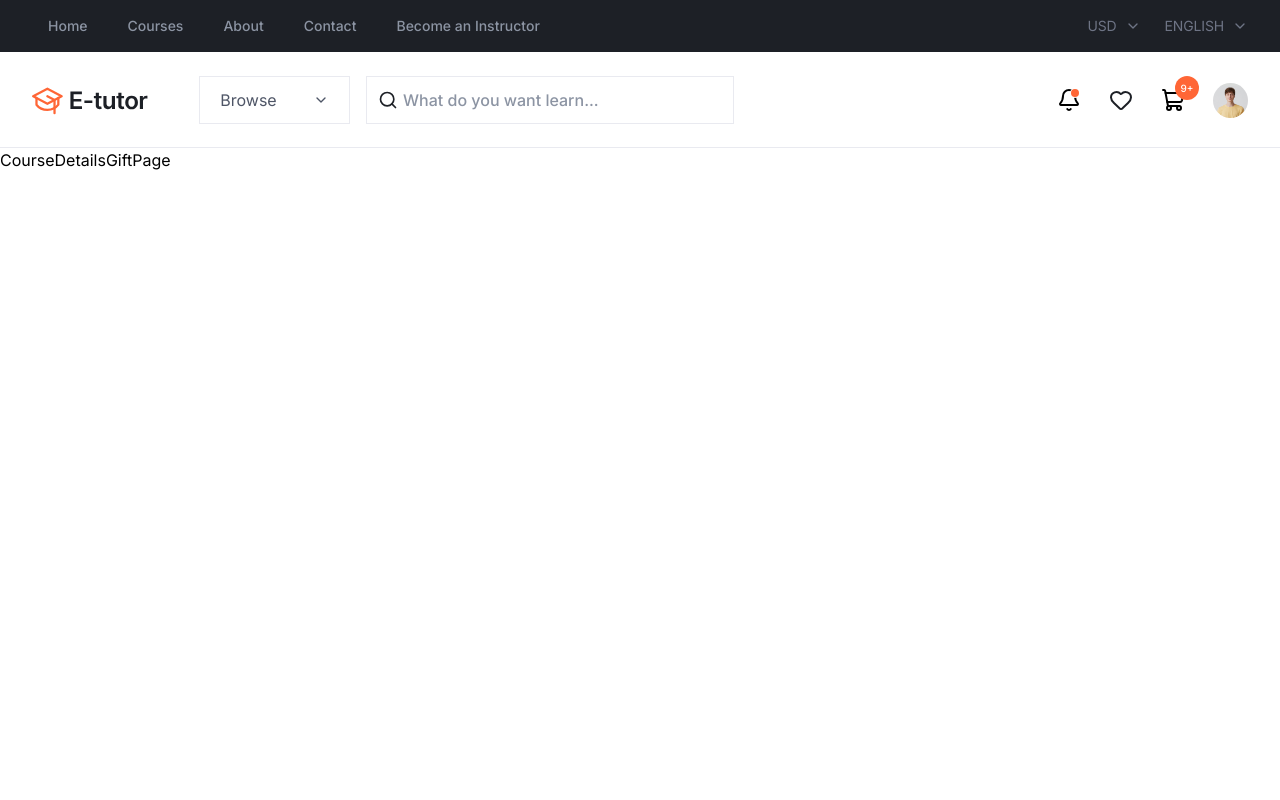
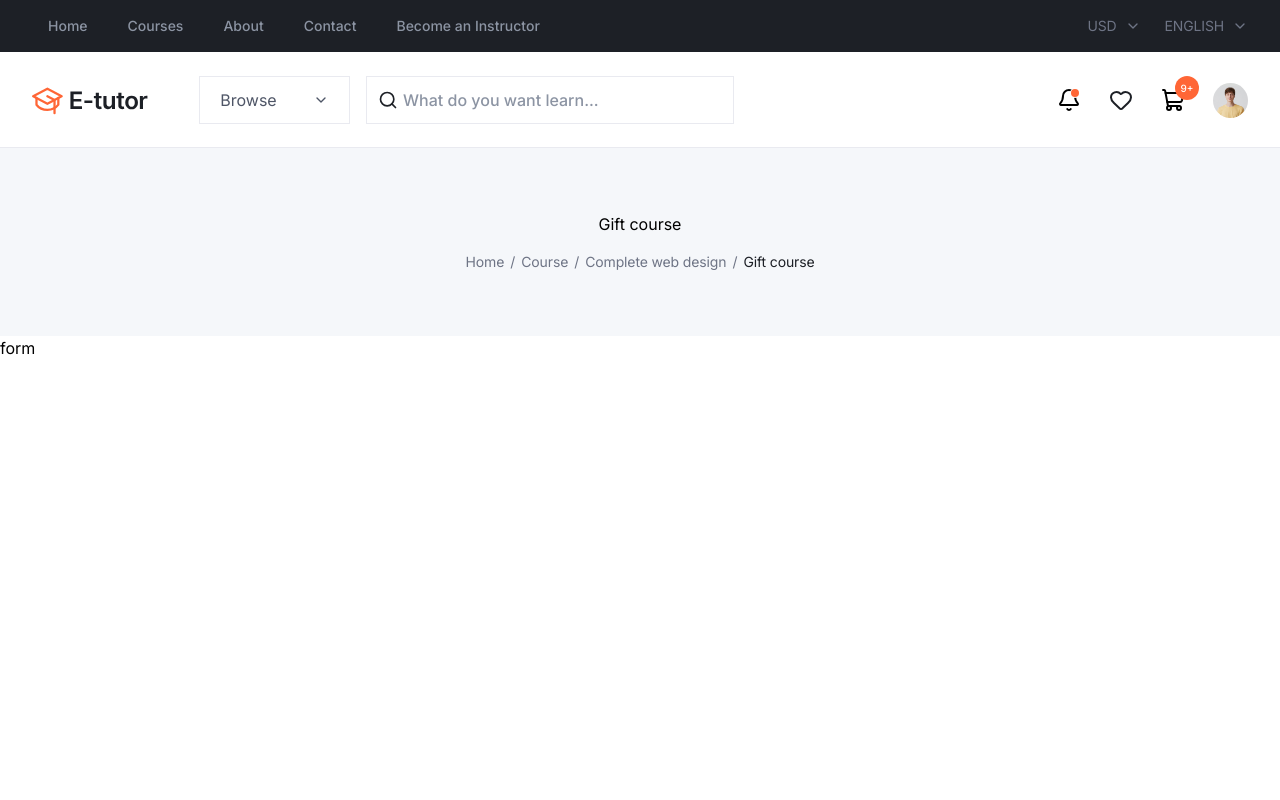
Before and after one commit to Ahmed-Sadek89/lms-train, a Next.js app: page /courses/course-slug/gift in a window 1280 px wide. Shown: the top 800 px of the page. Built offline with nearby package versions, Linux system fonts and the light colour scheme.

Commit message:
feat: make genaric header

```diff
--- a/app/(public)/courses/[slug]/gift/page.tsx
+++ b/app/(public)/courses/[slug]/gift/page.tsx
@@ -1,8 +1,8 @@
-import React from 'react'
+import GiftCourseWrapper from "@/components/gift-course"
 
 const CourseDetailsGiftPage = () => {
   return (
-    <div>CourseDetailsGiftPage</div>
+    <GiftCourseWrapper />
   )
 }
 
--- /dev/null
+++ b/components/gift-course/index.tsx
@@ -0,0 +1,16 @@
+import MainHeader from "../ui/main-header"
+import { breedcrumb } from "./utils/breadcrumb"
+
+const GiftCourseWrapper = () => {
+    return (
+        <>
+            <MainHeader
+                title="Gift course"
+                links={breedcrumb}
+            />
+            <section>form</section>
+        </>
+    )
+}
+
+export default GiftCourseWrapper
--- /dev/null
+++ b/components/gift-course/utils/breadcrumb.ts
@@ -0,0 +1,10 @@
+export const breedcrumb = [
+    {
+        href: "/courses",
+        title: "Course",
+    },
+    {
+        href: "/courses/course-slug",
+        title: "Complete web design",
+    },
+]
--- a/components/ui/main-breadcrumb/index.tsx
+++ b/components/ui/main-breadcrumb/index.tsx
@@ -14,10 +14,11 @@ interface IMainBreadcrumb {
         title: string,
         href: string
     }[],
-    currentPage: string
+    currentPage: string,
+    showSlash?: boolean
 }
 
-const MainBreadcrumb = ({ links = [], currentPage }: IMainBreadcrumb) => {
+const MainBreadcrumb = ({ links = [], currentPage, showSlash = false }: IMainBreadcrumb) => {
     return (
         <Breadcrumb>
             <BreadcrumbList>
@@ -25,8 +26,14 @@ const MainBreadcrumb = ({ links = [], currentPage }: IMainBreadcrumb) => {
                     <BreadcrumbLink asChild className='text-gray-600 font-body-medium-400 transition duration-300 hover:text-gray-900'>
                         <Link href={"/"}>{"Home"}</Link>
                     </BreadcrumbLink>
+
                 </BreadcrumbItem>
-                <BreadcrumbSeparator />
+                {
+                    showSlash ?
+                        <span className='text-gray-600'>/</span>
+                        :
+                        <BreadcrumbSeparator className='text-gray-600' />
+                }
                 {
                     links?.map((breadcrumb, index) => (
                         <Fragment key={index}>
@@ -35,7 +42,12 @@ const MainBreadcrumb = ({ links = [], currentPage }: IMainBreadcrumb) => {
                                     <Link href={breadcrumb?.href || "#"}>{breadcrumb.title}</Link>
                                 </BreadcrumbLink>
                             </BreadcrumbItem>
-                            <BreadcrumbSeparator className='text-gray-600' />
+                            {
+                                showSlash ?
+                                    <span className='text-gray-600'>/</span>
+                                    :
+                                    <BreadcrumbSeparator className='text-gray-600' />
+                            }
                         </Fragment>
                     ))
                 }
--- /dev/null
+++ b/components/ui/main-header/index.tsx
@@ -0,0 +1,27 @@
+import MainBreadcrumb from '../main-breadcrumb'
+
+interface IMainHeader {
+    title: string,
+    links?: {
+        title: string,
+        href: string
+    }[],
+}
+const MainHeader = ({ title, links }: IMainHeader) => {
+    return (
+        <section className='bg-gray-50'>
+            <div className="app-container">
+                <div className='flex flex-col items-center justify-center text-center gap-y-[16px]'>
+                    <h2>{title}</h2>
+                    <MainBreadcrumb
+                        currentPage={title}
+                        links={links}
+                        showSlash
+                    />
+                </div>
+            </div>
+        </section>
+    )
+}
+
+export default MainHeader
```
